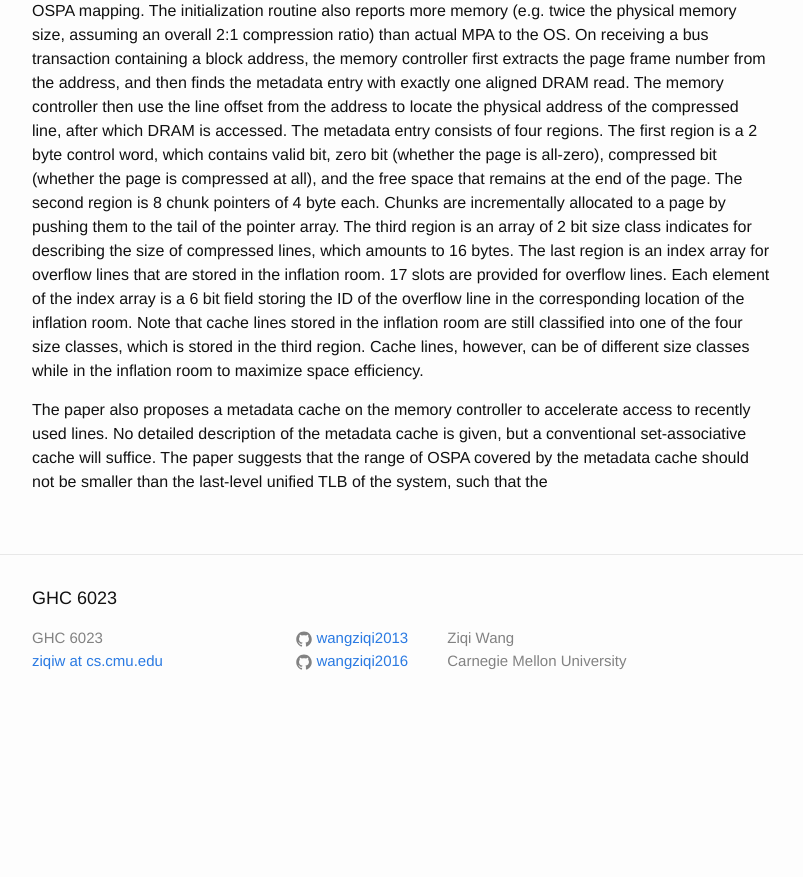
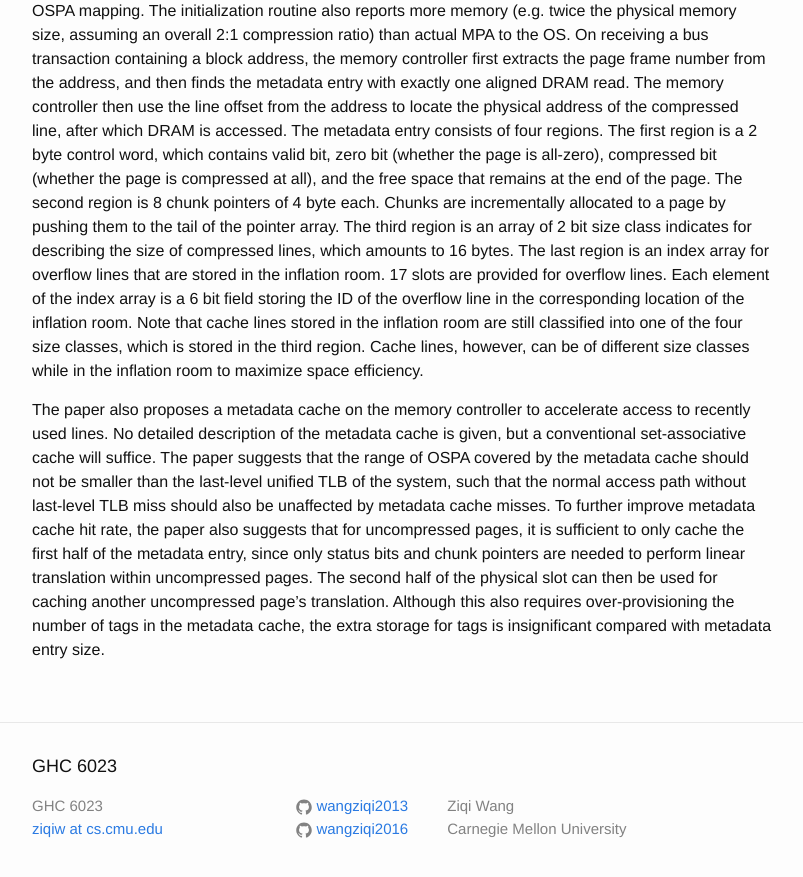
Before and after one commit to wangziqi2013/wangziqi2013.github.io, a Jekyll site: the page built from _posts/2020-07-13-compresso.markdown, in a window 1280 px wide and 900 px high, scrolled down 2938 px. Shown: the top 877 px of the window, without its empty margins (238-1041 px from the left). Built offline with Jekyll 4.4.1, drawn with Linux system fonts in a browser that asks for light colours; before the commit the page ends 3670 px from its top, so only the background shows below that.

Commit message:
Adding metadata cache

```diff
--- a/_posts/2020-07-13-compresso.markdown
+++ b/_posts/2020-07-13-compresso.markdown
@@ -128,4 +128,11 @@ maximize space efficiency.
 The paper also proposes a metadata cache on the memory controller to accelerate access to recently used lines. No
 detailed description of the metadata cache is given, but a conventional set-associative cache will suffice. The paper
 suggests that the range of OSPA covered by the metadata cache should not be smaller than the last-level unified TLB of
-the system, such that the
+the system, such that the normal access path without last-level TLB miss should also be unaffected by metadata cache
+misses.
+To further improve metadata cache hit rate, the paper also suggests that for uncompressed pages, it is sufficient to
+only cache the first half of the metadata entry, since only status bits and chunk pointers are needed to perform linear
+translation within uncompressed pages.
+The second half of the physical slot can then be used for caching another uncompressed page's translation.
+Although this also requires over-provisioning the number of tags in the metadata cache, the extra storage for tags
+is insignificant compared with metadata entry size.
```
